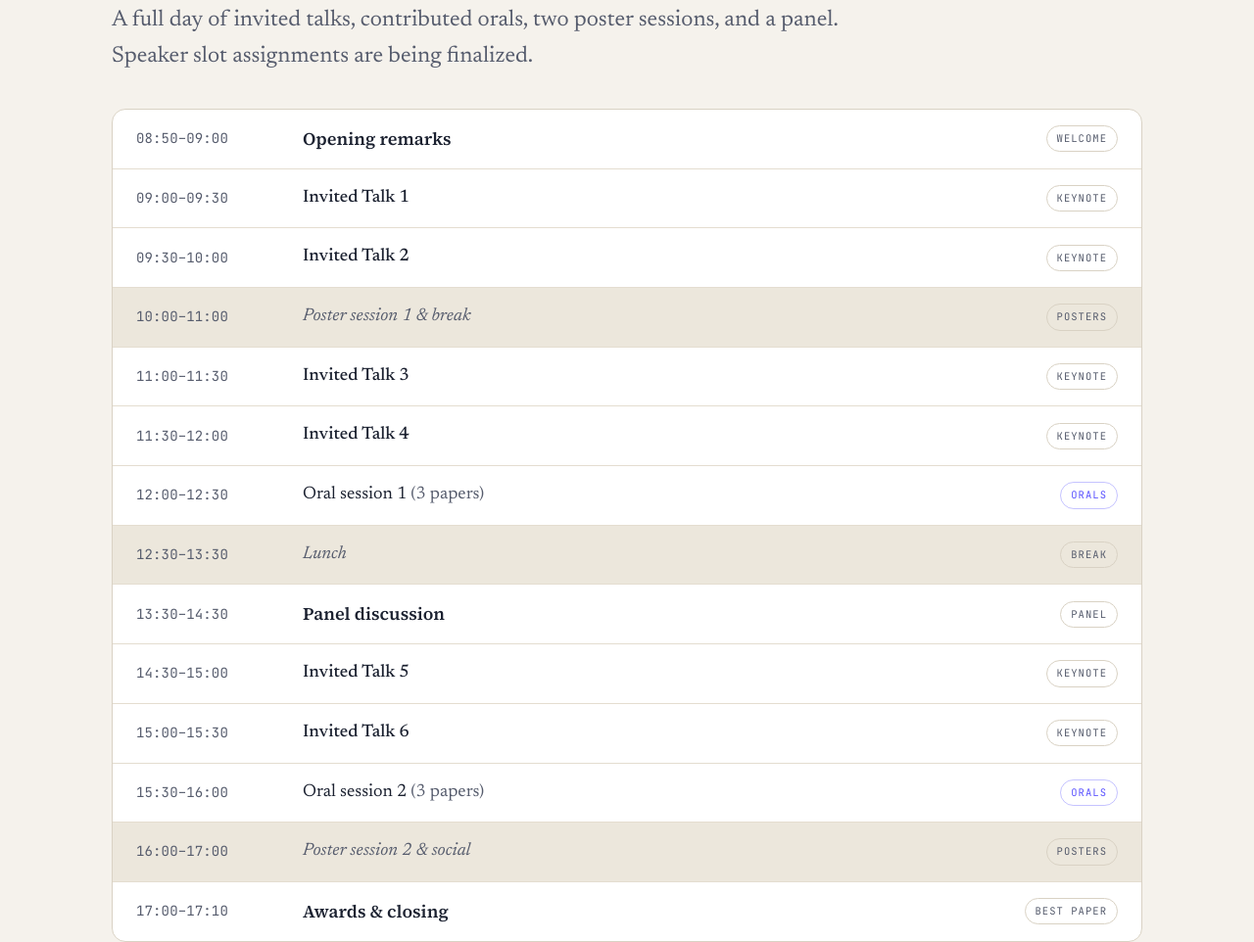
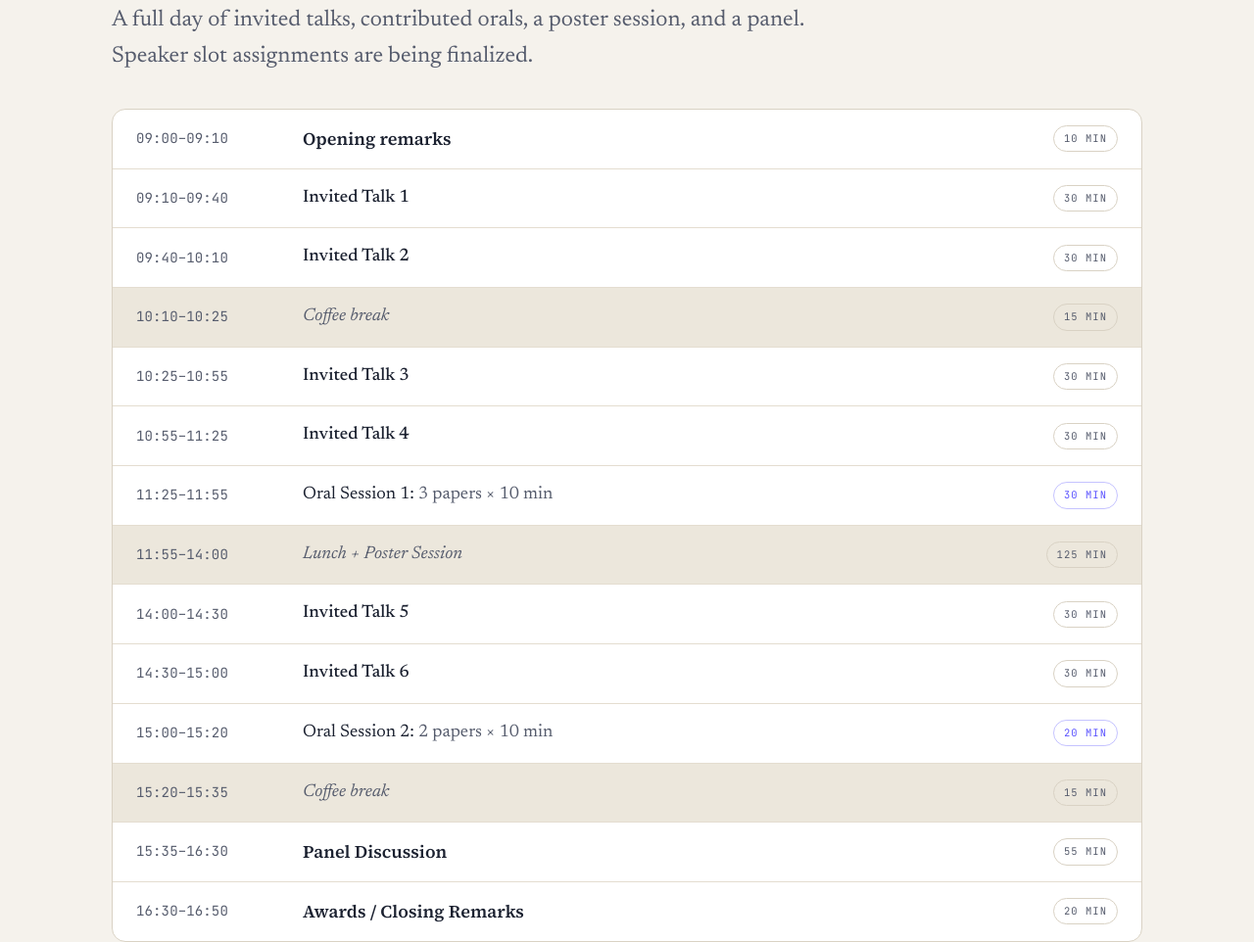
Before and after one commit to BeNTo-NeurIPS/bento-neurips.github.io, a plain HTML site: page index.html in a window 1280 px wide. Shown: the part 5718-6680 px from the top of the page at 98% size. Drawn offline with Linux system fonts and the light colour scheme.

Commit message:
schedule

```diff
--- a/index.html
+++ b/index.html
@@ -586,23 +586,23 @@
         <div data-reveal>
           <p class="eyebrow"><span class="idx">05</span> Schedule</p>
           <h2 class="h">A one-day <span class="it">program</span>.</h2>
-          <p class="lead" style="margin-top:22px">A full day of invited talks, contributed orals, two poster sessions, and a panel. Speaker slot assignments are being finalized.</p>
+          <p class="lead" style="margin-top:22px">A full day of invited talks, contributed orals, a poster session, and a panel. Speaker slot assignments are being finalized.</p>
         </div>
         <div class="sched" data-reveal style="margin-top:34px">
-          <div class="sched-row headline"><span class="time">08:50–09:00</span><span class="what">Opening remarks</span><span class="tag">Welcome</span></div>
-          <div class="sched-row talk"><span class="time">09:00–09:30</span><span class="what">Invited Talk 1</span><span class="tag">Keynote</span></div>
-          <div class="sched-row talk"><span class="time">09:30–10:00</span><span class="what">Invited Talk 2</span><span class="tag">Keynote</span></div>
-          <div class="sched-row break"><span class="time">10:00–11:00</span><span class="what">Poster session 1 &amp; break</span><span class="tag">Posters</span></div>
-          <div class="sched-row talk"><span class="time">11:00–11:30</span><span class="what">Invited Talk 3</span><span class="tag">Keynote</span></div>
-          <div class="sched-row talk"><span class="time">11:30–12:00</span><span class="what">Invited Talk 4</span><span class="tag">Keynote</span></div>
-          <div class="sched-row oral"><span class="time">12:00–12:30</span><span class="what">Oral session 1 <span style="color:var(--text-soft)">(3 papers)</span></span><span class="tag">Orals</span></div>
-          <div class="sched-row break"><span class="time">12:30–13:30</span><span class="what">Lunch</span><span class="tag">Break</span></div>
-          <div class="sched-row headline"><span class="time">13:30–14:30</span><span class="what">Panel discussion</span><span class="tag">Panel</span></div>
-          <div class="sched-row talk"><span class="time">14:30–15:00</span><span class="what">Invited Talk 5</span><span class="tag">Keynote</span></div>
-          <div class="sched-row talk"><span class="time">15:00–15:30</span><span class="what">Invited Talk 6</span><span class="tag">Keynote</span></div>
-          <div class="sched-row oral"><span class="time">15:30–16:00</span><span class="what">Oral session 2 <span style="color:var(--text-soft)">(3 papers)</span></span><span class="tag">Orals</span></div>
-          <div class="sched-row break"><span class="time">16:00–17:00</span><span class="what">Poster session 2 &amp; social</span><span class="tag">Posters</span></div>
-          <div class="sched-row headline"><span class="time">17:00–17:10</span><span class="what">Awards &amp; closing</span><span class="tag">Best Paper</span></div>
+          <div class="sched-row headline"><span class="time">09:00–09:10</span><span class="what">Opening remarks</span><span class="tag">10 min</span></div>
+          <div class="sched-row talk"><span class="time">09:10–09:40</span><span class="what">Invited Talk 1</span><span class="tag">30 min</span></div>
+          <div class="sched-row talk"><span class="time">09:40–10:10</span><span class="what">Invited Talk 2</span><span class="tag">30 min</span></div>
+          <div class="sched-row break"><span class="time">10:10–10:25</span><span class="what">Coffee break</span><span class="tag">15 min</span></div>
+          <div class="sched-row talk"><span class="time">10:25–10:55</span><span class="what">Invited Talk 3</span><span class="tag">30 min</span></div>
+          <div class="sched-row talk"><span class="time">10:55–11:25</span><span class="what">Invited Talk 4</span><span class="tag">30 min</span></div>
+          <div class="sched-row oral"><span class="time">11:25–11:55</span><span class="what">Oral Session 1: <span style="color:var(--text-soft)">3 papers × 10 min</span></span><span class="tag">30 min</span></div>
+          <div class="sched-row break"><span class="time">11:55–14:00</span><span class="what">Lunch + Poster Session</span><span class="tag">125 min</span></div>
+          <div class="sched-row talk"><span class="time">14:00–14:30</span><span class="what">Invited Talk 5</span><span class="tag">30 min</span></div>
+          <div class="sched-row talk"><span class="time">14:30–15:00</span><span class="what">Invited Talk 6</span><span class="tag">30 min</span></div>
+          <div class="sched-row oral"><span class="time">15:00–15:20</span><span class="what">Oral Session 2: <span style="color:var(--text-soft)">2 papers × 10 min</span></span><span class="tag">20 min</span></div>
+          <div class="sched-row break"><span class="time">15:20–15:35</span><span class="what">Coffee break</span><span class="tag">15 min</span></div>
+          <div class="sched-row headline"><span class="time">15:35–16:30</span><span class="what">Panel Discussion</span><span class="tag">55 min</span></div>
+          <div class="sched-row headline"><span class="time">16:30–16:50</span><span class="what">Awards / Closing Remarks</span><span class="tag">20 min</span></div>
         </div>
         <p class="sched-legend">Tentative program · times shown in the local conference time zone. Invited-talk slots will be mapped to speakers closer to the event.</p>
       </div>
```
